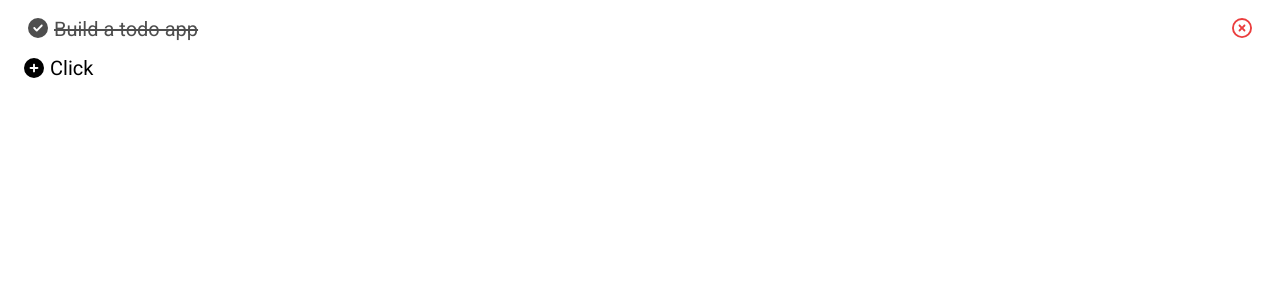
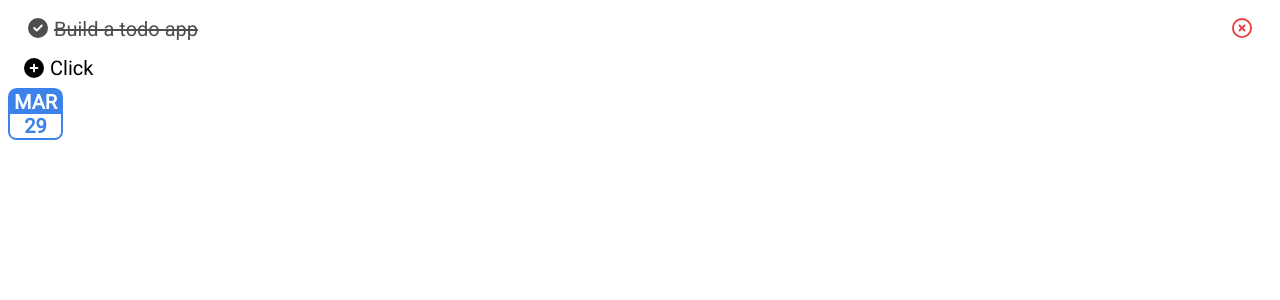
Before and after one commit to mirxsp/todo-list, an Angular app: page / in a window 1280 px wide. Shown: the top 300 px of the page. Built offline with nearby package versions, Linux system fonts and the light colour scheme.

Commit message:
Created date component

```diff
--- a/src/app/app.component.html
+++ b/src/app/app.component.html
@@ -1,2 +1,3 @@
 <app-radio-button [checked]="true" [text]="'Build a todo app'"></app-radio-button>
 <button app-button [icon]="['fas','circle-plus']">Click</button>
+<app-date></app-date>
--- /dev/null
+++ b/src/app/shared/date/date.component.html
@@ -0,0 +1,2 @@
+<span class="month">{{month}}</span>
+<span>{{date}}</span>
--- /dev/null
+++ b/src/app/shared/date/date.component.scss
@@ -0,0 +1,26 @@
+$color: #3D82EB;
+:host{
+    border-radius: 0.43em;
+    border: 0.143em solid $color;
+    padding: 0;
+    display: flex;
+    flex-direction: column;
+    align-items: center;
+    width: fit-content;
+    color: $color;
+    background-color: $color;
+}
+span{
+    font-weight: 700;
+    background-color: #fff;
+    width: 100%;
+    text-align: center;
+    border-radius: 0 0 0.3em 0.3em;
+    user-select: none;
+
+    &.month{
+        padding: 0 0.2em;
+        color: #fff;
+        background-color: transparent;
+    }
+}
--- /dev/null
+++ b/src/app/shared/date/date.component.ts
@@ -0,0 +1,36 @@
+import { Component, OnInit } from '@angular/core';
+
+@Component({
+  selector: 'app-date',
+  templateUrl: './date.component.html',
+  styleUrls: ['./date.component.scss']
+})
+export class DateComponent implements OnInit {
+  date: number;
+  month: string;
+
+  private monthNames = new Map([
+    [0, "JAN"],
+    [1, "FEB"],
+    [2, "MAR"],
+    [3, "APR"],
+    [4, "MAY"],
+    [5, "JUN"],
+    [6, "JUL"],
+    [7, "AUG"],
+    [8, "SEP"],
+    [9, "OCT"],
+    [10, "NOV"],
+    [11, "DEC"],
+  ]);
+
+  constructor() {
+    const date = new Date();
+    this.date = date.getDate();
+    this.month = this.monthNames.get(date.getMonth()) ?? "UNK";
+  }
+
+  ngOnInit(): void {
+  }
+
+}
--- a/src/app/shared/shared.module.ts
+++ b/src/app/shared/shared.module.ts
@@ -4,12 +4,13 @@
 import { IconsModule } from '../icons/icons.module';
 import { FontAwesomeModule } from '@fortawesome/angular-fontawesome';
 import { ButtonComponent } from './button/button.component';
+import { DateComponent } from './date/date.component';
 
-const COMPONENTS = [RadioButtonComponent, ButtonComponent];
+const COMPONENTS = [RadioButtonComponent, ButtonComponent, DateComponent];
 
 @NgModule({
   declarations: [
-    COMPONENTS
+    COMPONENTS,
   ],
   imports: [
     CommonModule,
```
Also changed, not shown: 1 other file (tests, documents, lock files or other folders).
